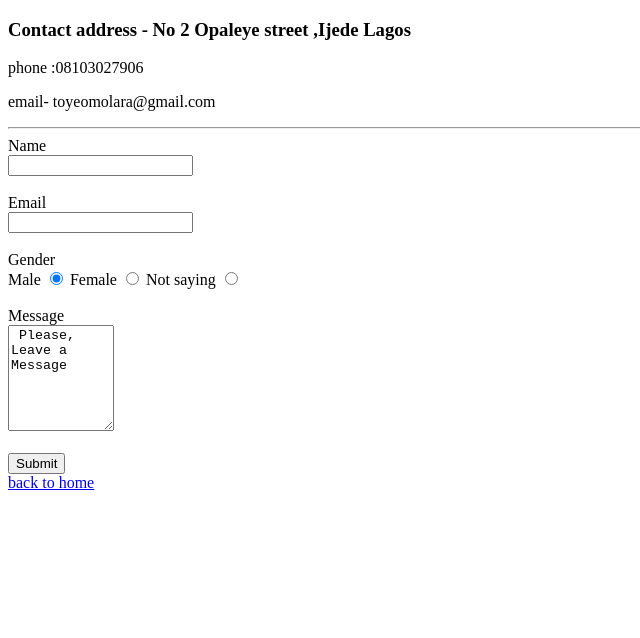
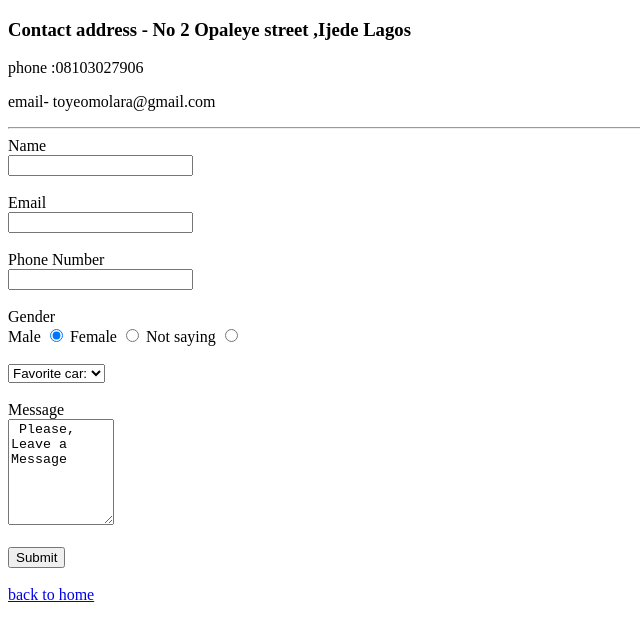
Before and after one commit to toyeomolara/Final-HTML-Project, a plain HTML site: page pages/contact/contact.html in a window 1280 px wide. Shown: the whole page, without its empty margins (0-640 px from the left). Drawn offline with Linux system fonts and the light colour scheme.

Commit message:
changes
a little about me

```diff
--- a/pages/contact/contact.html
+++ b/pages/contact/contact.html
@@ -20,6 +20,10 @@
            <div class="form-group"><input type="email"></div>
            <br>
 
+           <label> Phone Number</label>
+           <div class="form-group"><input type="phone number"></div>
+           <br>
+
          <label>Gender</label><br>
          <label >Male
             <input type="radio" checked="checked" name="radio">
@@ -29,17 +33,26 @@
             <input type="radio" name="radio">
             <span class="checkmark"></span>
           </label>
+
           <label class="container">Not saying
             <input type="radio" name="radio">
             <span class="checkmark"></span>
           </label>
          <br><br>
-
+         <select>
+          <option value="0">Favorite car:</option>
+          <option value="1">Audi</option>
+          <option value="2">BMW</option>
+          <option value="3">Citroen</option>
+          <option value="4">Ford</option>
+         </select>
+         <br><br>
            <label>Message </label><br>
            <textarea name="message" style="width:100px; height:100px;"> Please, Leave a Message</textarea><br><br>
 
            <div class="form-group"><input type="submit" name="submit"></div>
       </form>
+      <br>
       <a href="../../index.html">back to home</a>
 </body>
 </html>
```
Also changed, not shown: pages/about/about.html (+2 -1 lines).
